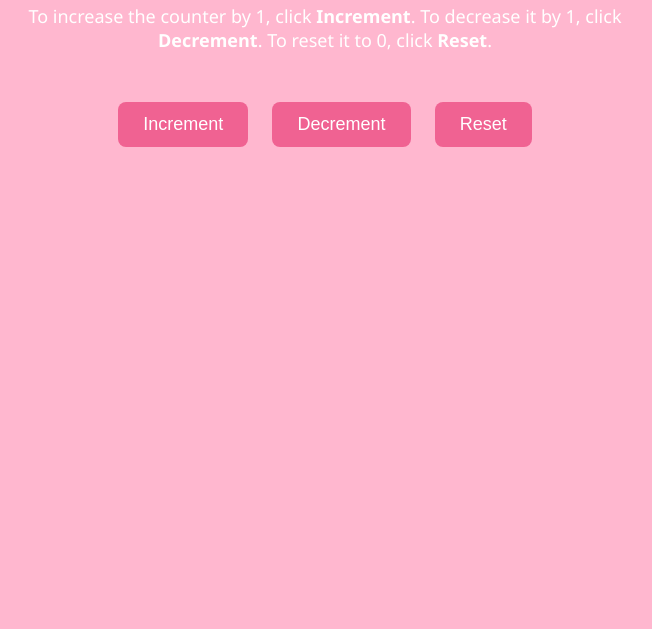
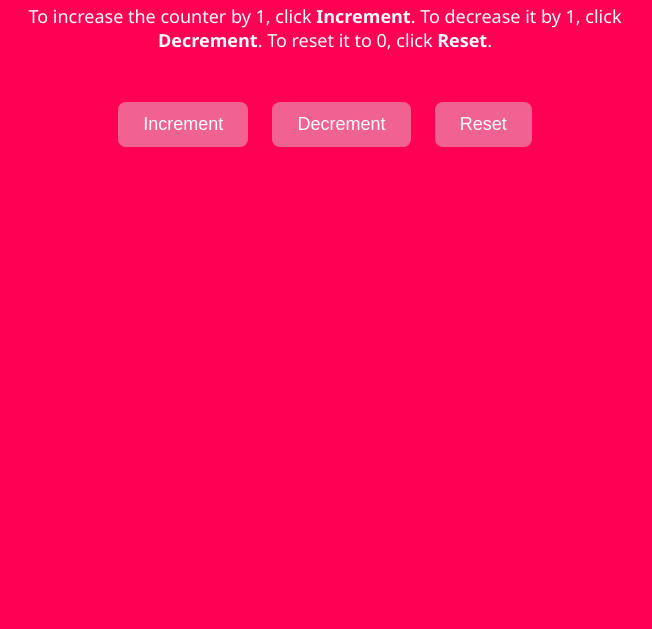
Before and after one commit to Vedanship06/counter-app, a plain HTML site: page index.html in a window 1280 px wide. Shown: the part 171-800 px from the top of the page, without its empty margins (315-967 px from the left). Drawn offline with Linux system fonts and the light colour scheme.

Commit message:
Change colors

```diff
--- a/style.css
+++ b/style.css
@@ -1,6 +1,6 @@
 body {
   font-family: 'Segoe UI', sans-serif;
-  background-color: #ffb7cf; /* light pink */
+  background-color: #ff0055; /* light pink */
   text-align: center;
   margin-top: 100px;
   color: white;
```
